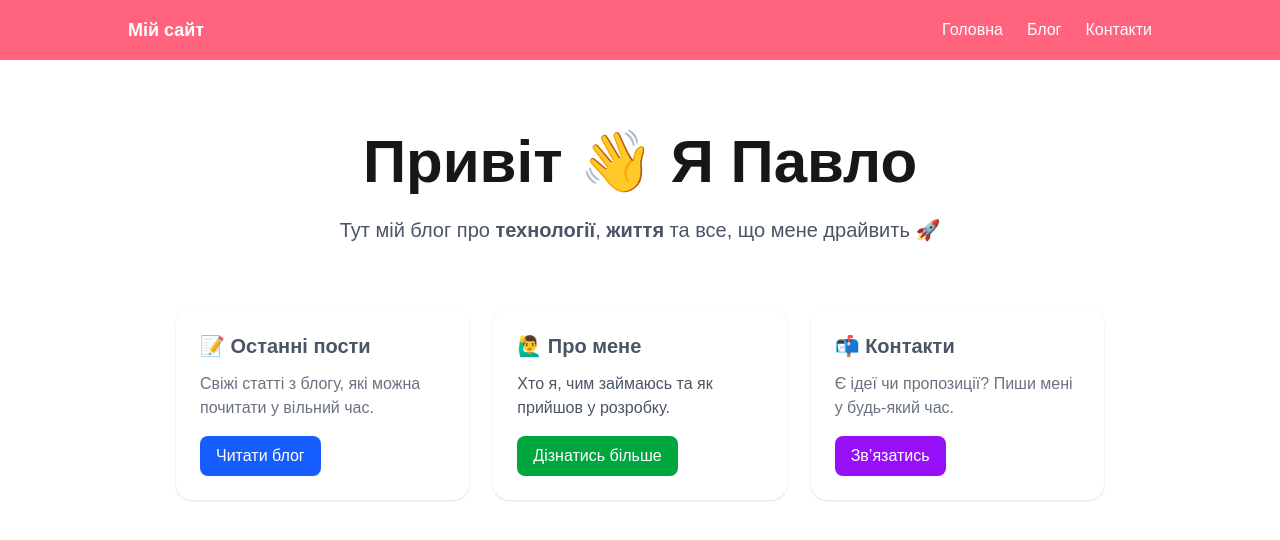
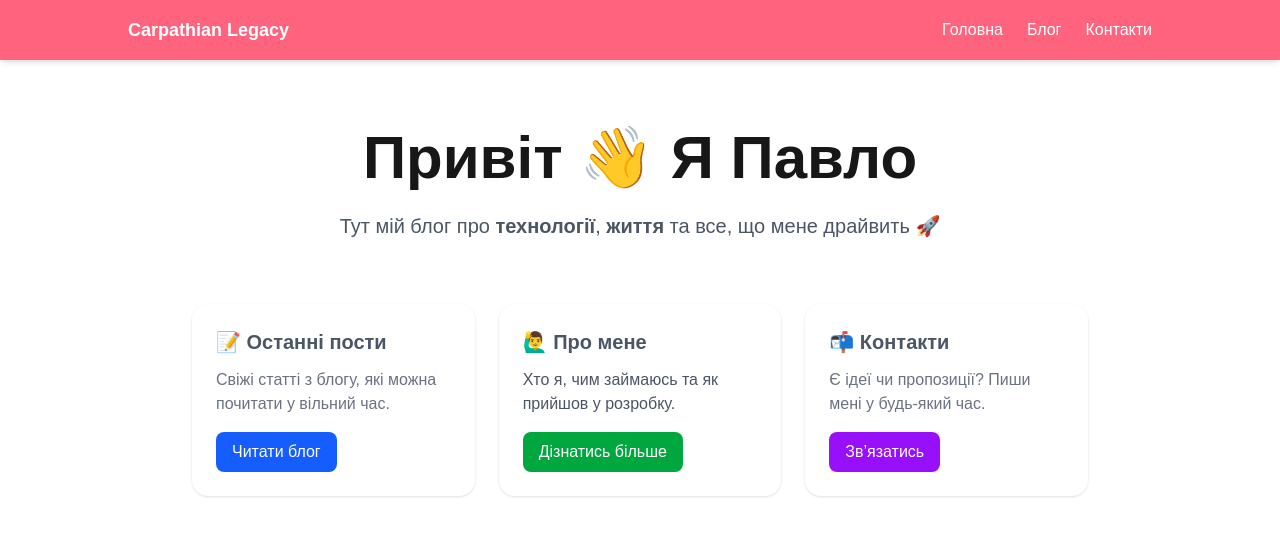
Before and after one commit to krust702/next-blog-test, a Next.js app: page / in a window 1280 px wide. Shown: the top 540 px of the page. Built offline with nearby package versions, Linux system fonts and the light colour scheme.

Commit message:
fix: litter

```diff
--- a/package.json
+++ b/package.json
@@ -36,7 +36,7 @@
     "tailwindcss": "^4.1.12",
     "typescript": "^5"
   },
-  "description": "This is a [Next.js](https://nextjs.org) project bootstrapped with [`create-next-app`](https://nextjs.org/docs/app/api-reference/cli/create-next-app).",
+  "description": "This is a Next.js blog starter template with Tailwind CSS, TypeScript, and Markdown support.",
   "main": "index.js",
   "keywords": [],
   "author": "",
--- a/src/app/components/Navbar.tsx
+++ b/src/app/components/Navbar.tsx
@@ -8,9 +8,9 @@ export default function Navbar() {
   const [isOpen, setIsOpen] = useState(false);
 
   return (
-    <header className="bg-rose-400 text-white p-4 relative">
+    <header className="bg-rose-400 text-white p-4 fixed w-full shadow-md">
       <div className="max-w-5xl mx-auto flex items-center justify-between">
-        <h1 className="font-bold text-lg">Мій сайт</h1>
+        <h1 className="font-bold text-lg">Carpathian Legacy</h1>
 
         <nav className="hidden md:flex gap-6">
           <Link href="/" className="hover:underline">Головна</Link>
--- a/src/app/layout.tsx
+++ b/src/app/layout.tsx
@@ -2,8 +2,8 @@ import "./globals.css";
 import Navbar from "./components/Navbar";
 
 export const metadata = {
-  title: "Мій сайт",
-  description: "Next.js приклад",
+  title: "Pavlo's Blog - Next.js Starter",
+  description: "Next.js blog starter with Tailwind CSS and TypeScript",
 };
 
 export default function RootLayout({
@@ -15,7 +15,8 @@ export default function RootLayout({
     <html lang="uk">
       <body>
         <Navbar />
-        <main className="max-w-5xl mx-auto p-6">{children}</main>
+
+        <main className="max-w-5xl mx-auto p-10 pt-20">{children}</main>
       </body>
     </html>
   );
```
Also changed, not shown: posts/first-post.md (+1 -1 lines).
